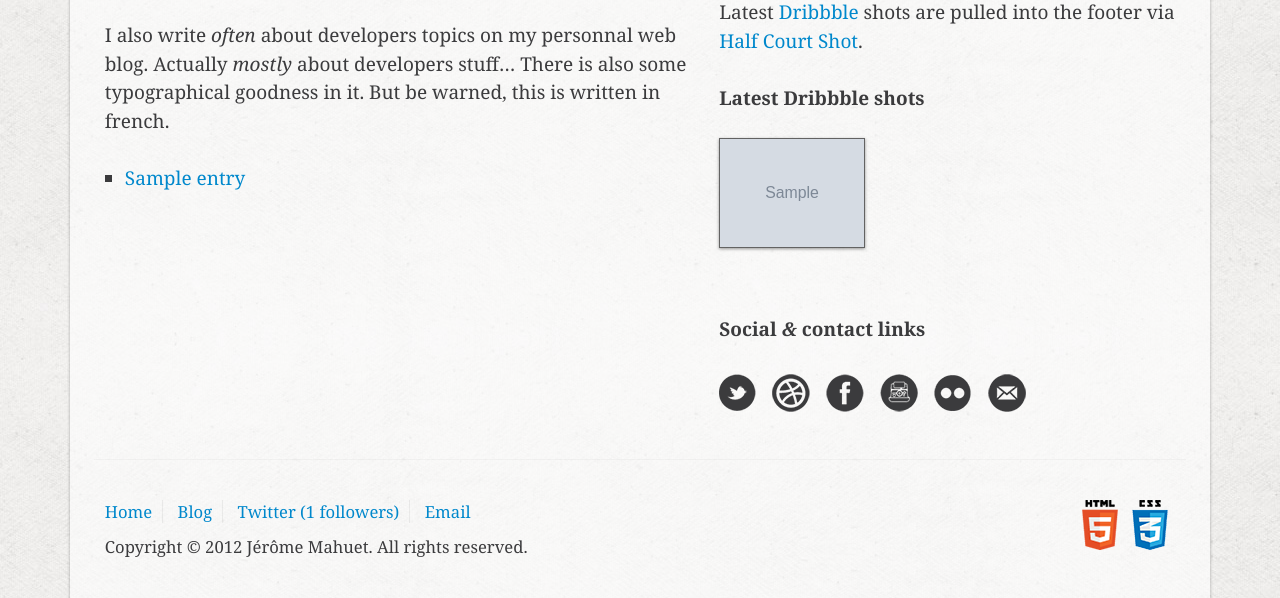
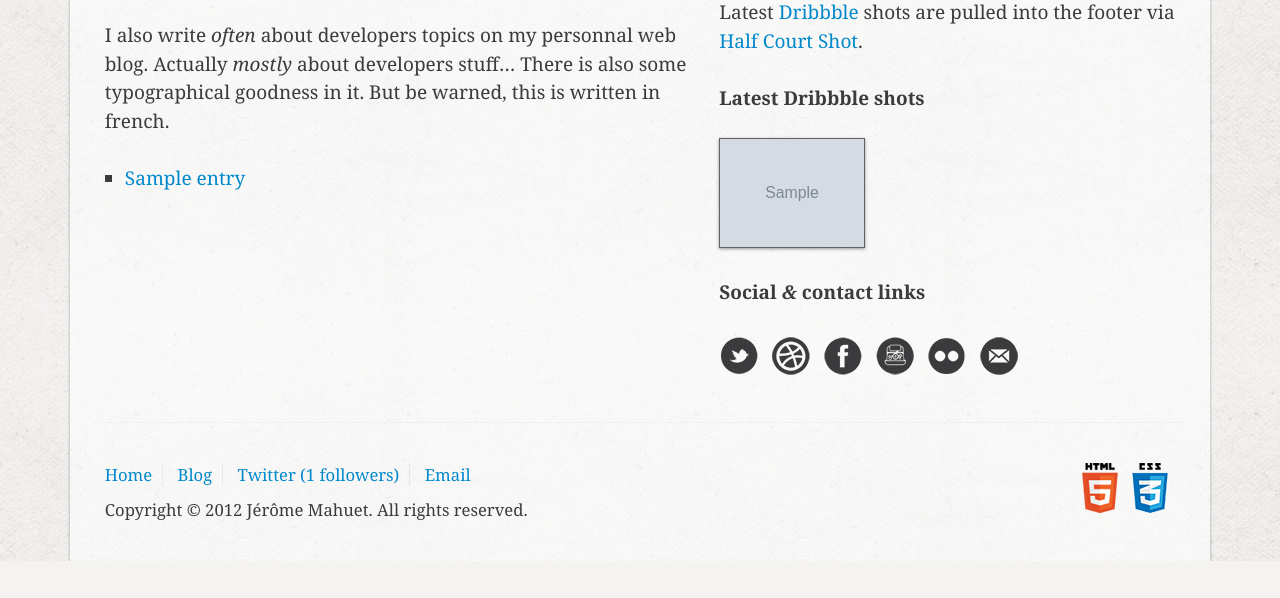
Before and after one commit to Rydgel/Personal-Website, a Flask app: template templates/index.html in a window 1280 px wide. Shown: the part 501-1099 px from the top of the page. After the commit the page ends 1062 px from the top, so only its background shows below. Run offline with Flask 2, Linux system fonts and the light colour scheme; the template is opened without the code that fills it: most values are stand-ins (such as "Sample title", 1, 10 or a date in 2020); grey boxes marked "Sample" are stand-in pictures; some libraries are stand-ins or nearby versions.

Commit message:
social links tweaks

```diff
--- a/static/css/style.css
+++ b/static/css/style.css
@@ -284,7 +284,7 @@ section[role="dribbble-wrapper"] a {
 	display: block;
 	float: left;
 	width: 32%;
-	height: 150px;
+	height: 113px;
 	margin-right: 1%;
 }
 
@@ -315,16 +315,16 @@ ul[role="social-links"] li a {
 }
 
 ul[role="social-links"] li a[role="twitter"] {
-	background: url(../images/social/social-twitter-off.png) no-repeat -6px 0;
+	background: url(../images/social/social-twitter-off.png) no-repeat -4px 0;
 }
 
 ul[role="social-links"] li a:hover[role="twitter"] {
-	background: url(../images/social/social-twitter-on.png) no-repeat -6px 2px;
+	background: url(../images/social/social-twitter-on.png) no-repeat -4px 2px;
 }
 
 ul[role="social-links"] li a[role="dribbble"] {
 	background: url(../images/social/social-dribbble-off.png) no-repeat;
-	margin-right: 6px;
+	margin-right: 4px;
 }
 
 ul[role="social-links"] li a:hover[role="dribbble"] {
@@ -333,7 +333,7 @@ ul[role="social-links"] li a:hover[role="dribbble"] {
 
 ul[role="social-links"] li a[role="facebook"] {
 	background: url(../images/social/social-facebook-off.png) no-repeat;
-	margin-right: 6px;
+	margin-right: 4px;
 }
 
 ul[role="social-links"] li a:hover[role="facebook"] {
@@ -342,7 +342,7 @@ ul[role="social-links"] li a:hover[role="facebook"] {
 
 ul[role="social-links"] li a[role="instagram"] {
 	background: url(../images/social/social-instagram-off.png) no-repeat;
-	margin-right: 6px;
+	margin-right: 4px;
 }
 
 ul[role="social-links"] li a:hover[role="instagram"] {
@@ -351,7 +351,7 @@ ul[role="social-links"] li a:hover[role="instagram"] {
 
 ul[role="social-links"] li a[role="flickr"] {
 	background: url(../images/social/social-flickr-off.png) no-repeat;
-	margin-right: 6px;
+	margin-right: 4px;
 }
 
 ul[role="social-links"] li a:hover[role="flickr"] {
@@ -360,7 +360,6 @@ ul[role="social-links"] li a:hover[role="flickr"] {
 
 ul[role="social-links"] li a[role="mail"] {
 	background: url(../images/social/social-mail-off.png) no-repeat;
-	margin-right: 6px;
 }
 
 ul[role="social-links"] li a:hover[role="mail"] {
--- a/templates/index.html
+++ b/templates/index.html
@@ -31,7 +31,7 @@
 		<div class="five columns top">
 			<p>Jérôme Mahuet—<br>
 			hack <em>&</em> design <em>since</em> 1986</p>
-	    </div>
+		</div>
 		<nav role="main-navigation" class="five columns">
 	    	<ul>
 				<li>
```
